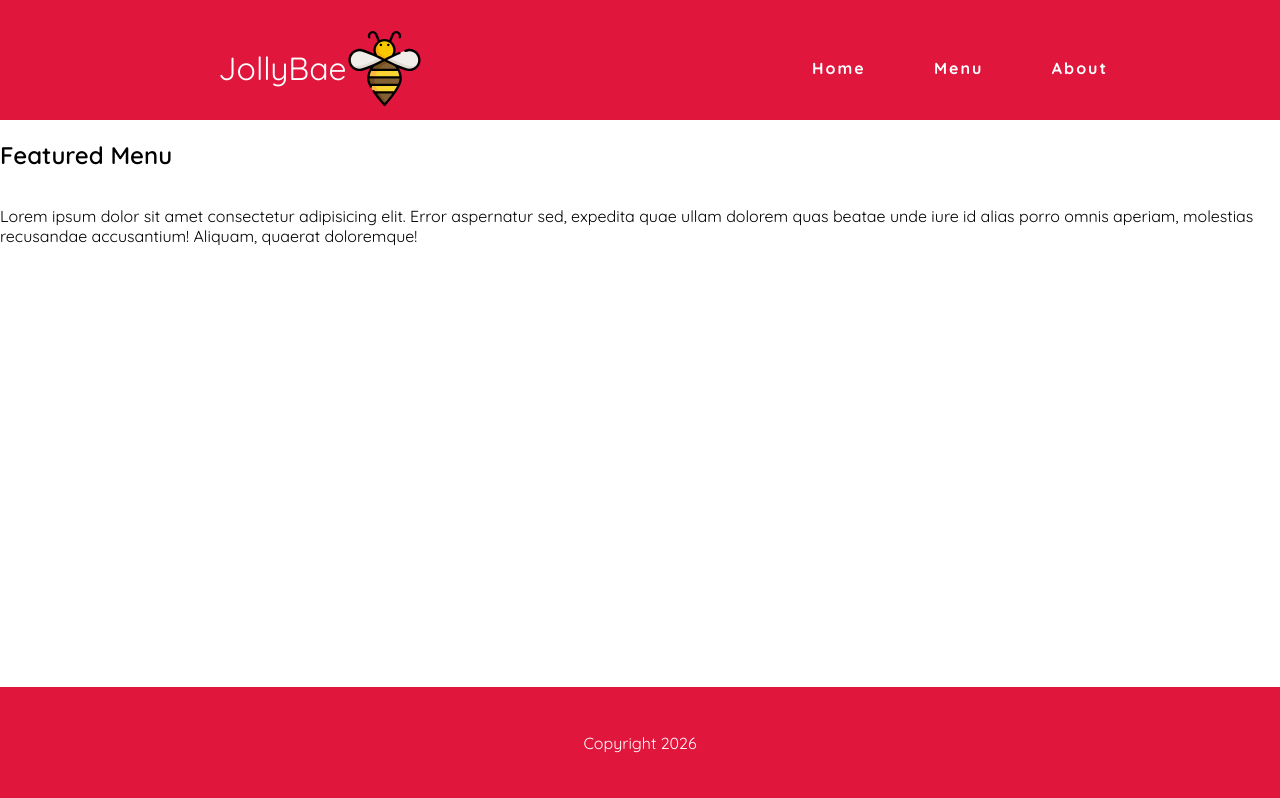
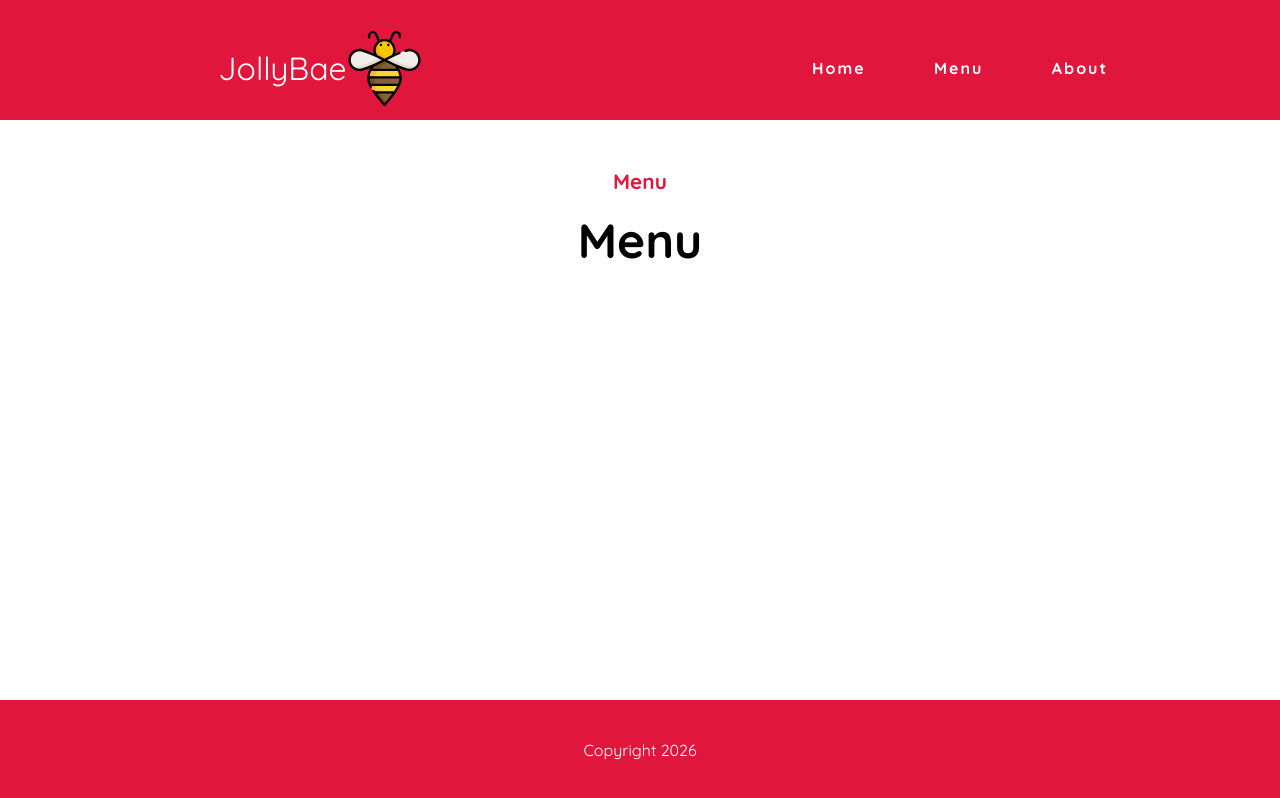
Before and after one commit to xamdp/restaurant-page, a website built with webpack: page src/template.html in a window 1280 px wide. Both pictures are taken after a click on the button "Menu". Built offline with nearby package versions, Linux system fonts and the light colour scheme; files whose address does not match are found by name.

Commit message:
ref: add title-container

```diff
--- a/src/menu.js
+++ b/src/menu.js
@@ -1,19 +1,20 @@
-
-// i should create cards here, that displays menus available.
 
 function Menu() {
 	const contentDiv = document.querySelector("#content");
-	const div = document.createElement("div");
+	const menuDiv = document.createElement("div");
+	const titleContainer = document.createElement("div");
 	const title = document.createElement("h2");
 	const p = document.createElement("p");
 
-	div.setAttribute("id", "menu-div")
-	title.textContent = "Featured Menu"
+	titleContainer.classList.add("title-container")
+	menuDiv.setAttribute("id", "menu-div")
+	title.textContent = "Menu"
 	title.classList.add("heading")
-	p.textContent = "Lorem ipsum dolor sit amet consectetur adipisicing elit. Error aspernatur sed, expedita quae ullam dolorem quas beatae unde iure id alias porro omnis aperiam, molestias recusandae accusantium! Aliquam, quaerat doloremque!"
+	p.textContent = "Menu"
 
-	div.append(title, p)
-	contentDiv.appendChild(div);
+	titleContainer.append(p, title);
+	menuDiv.append(titleContainer);
+	contentDiv.appendChild(menuDiv);
 }
 
 export { Menu };
--- a/src/styles.css
+++ b/src/styles.css
@@ -59,10 +59,11 @@ header {
 
 footer {
 	display: flex;
-	grid-row: 3/4;
+	grid-row: 4;
 	background-color: var(--logo-text);
 	color: var(--primary-bg);
 	width: 100%;
+	height: 100px;
 	justify-content: center;
 }
 
@@ -116,7 +117,7 @@ nav button {
 }
 
 .slideshow-container {
-	max-width: 700px;
+	width: 800px;
 	position: relative;
 	margin: auto;
 }
@@ -131,6 +132,13 @@ nav button {
 	display: grid;
 	grid-template-columns: 1fr 1fr;
 	justify-items: center;
+}
+
+#link-to-menu {
+	align-self: center;
+	text-decoration: none;
+	color: var(--logo-text);
+	font-weight: 600;
 }
 
 .featured {
@@ -162,7 +170,7 @@ nav button {
 
 .mySlides>img {
 	width: 100%;
-	height: 450px;
+	height: 456px;
 	object-fit: cover;
 	object-position: center;
 }
@@ -223,3 +231,24 @@ nav button {
 		opacity: 1
 	}
 }
+
+.title-container {
+	margin-top: 3rem;
+	display: flex;
+	flex-direction: column;
+	align-items: center;
+	gap: 1rem;
+}
+
+.title-container p {
+	margin: 0;
+	color: var(--logo-text);
+	font-weight: 700;
+	font-size: 1.3rem;
+}
+
+.title-container h2 {
+	margin: 0;
+	font-size: 3rem;
+	font-weight: 800;
+}
```
